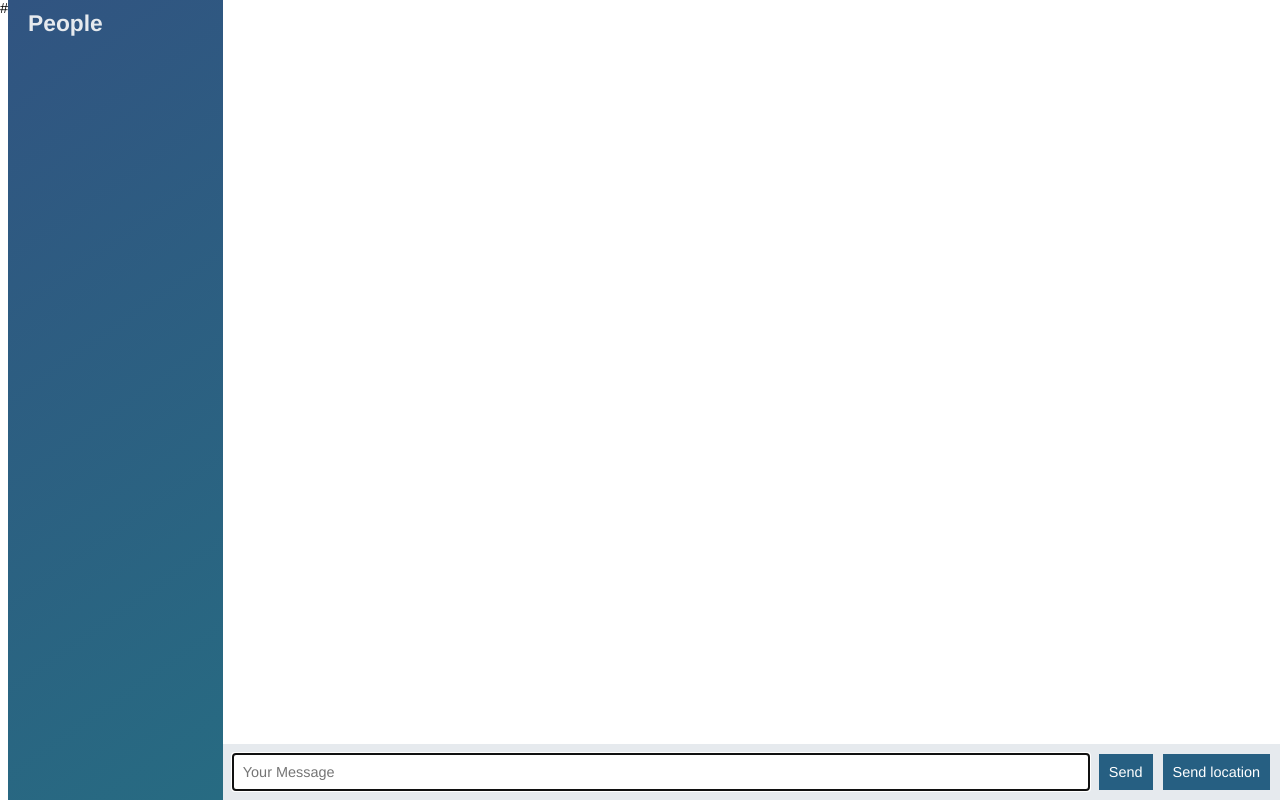
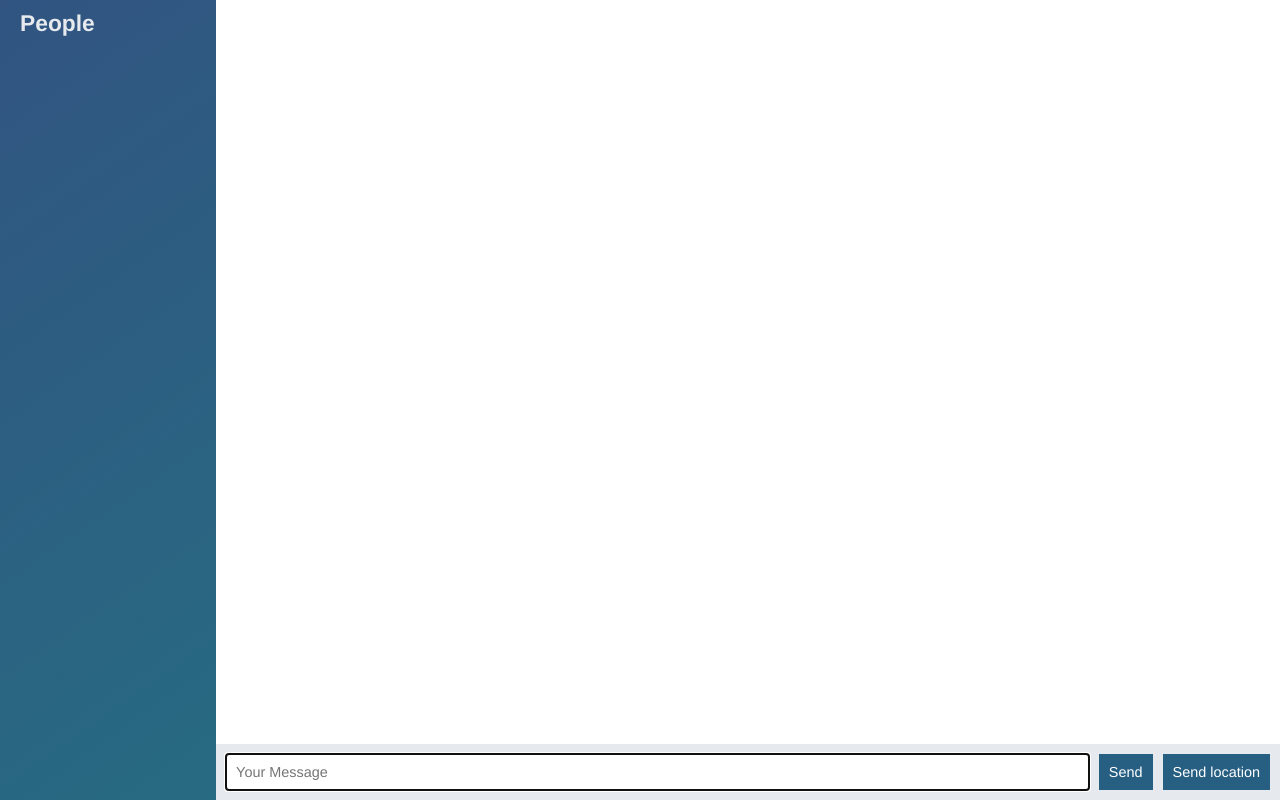
Before and after one commit to vladasarac/105, a website: page public/index.html in a window 1280 px wide. Drawn offline with nearby package versions, Linux system fonts and the light colour scheme; no server answers.

```diff
--- a/public/index.html
+++ b/public/index.html
@@ -4,7 +4,7 @@
 	<meta charset="utf-8">
 	<link rel="stylesheet" type="text/css" href="/css/styles.css">
 </head>
-<body class="chat">#
+<body class="chat">
 
 	<div class="chat__sidebar">
 		<h3>People</h3>
```
